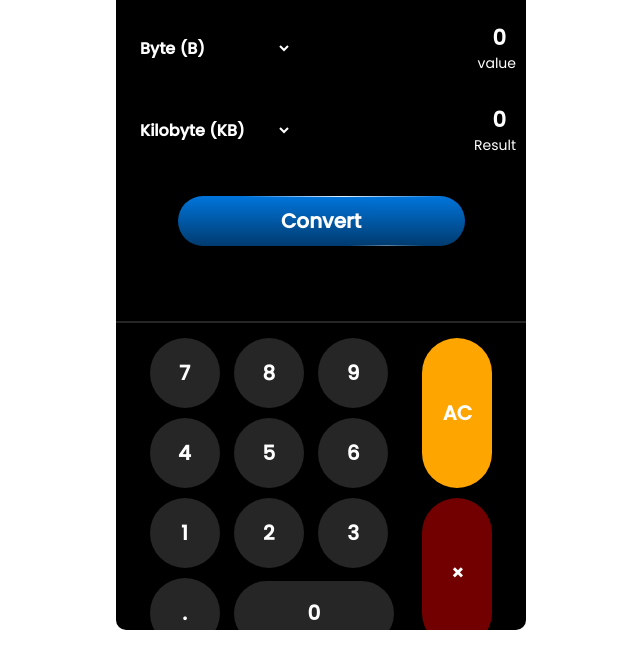
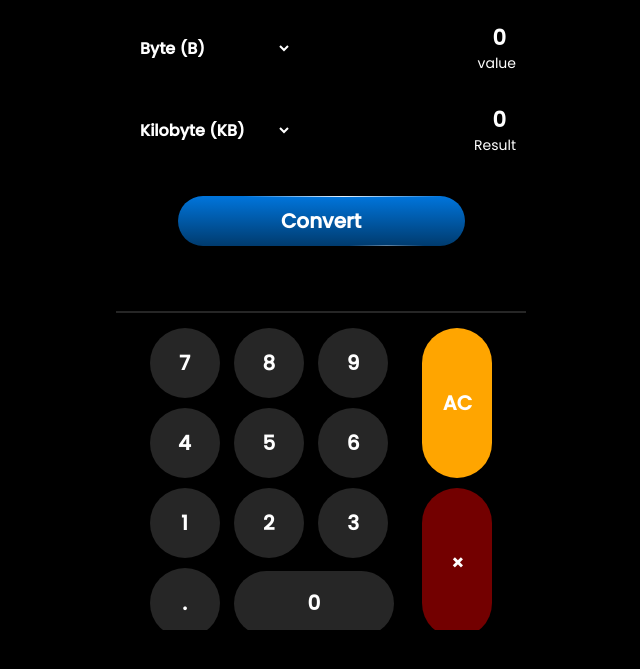
Before and after one commit to devnasfam/data-converter, a plain HTML site: page index.html in a window 1280 px wide. Shown: the part 125-794 px from the top of the page, without its empty margins (319-959 px from the left). Drawn offline with Linux system fonts and the light colour scheme; a script that the page names is missing.

Commit message:
Update style.css

```diff
--- a/style.css
+++ b/style.css
@@ -12,11 +12,17 @@
 
 }
 
+body{
+
+    background:#000;
+
+}
+
 main{
 
     width:100vw;
 
-    height:100vh;
+    height:100%;
 
     background:#000;
 
@@ -128,7 +134,7 @@ input{
 
     padding:10px;
 
-    margin-top:40px;
+    margin-top:30px;
 
 
 
```
